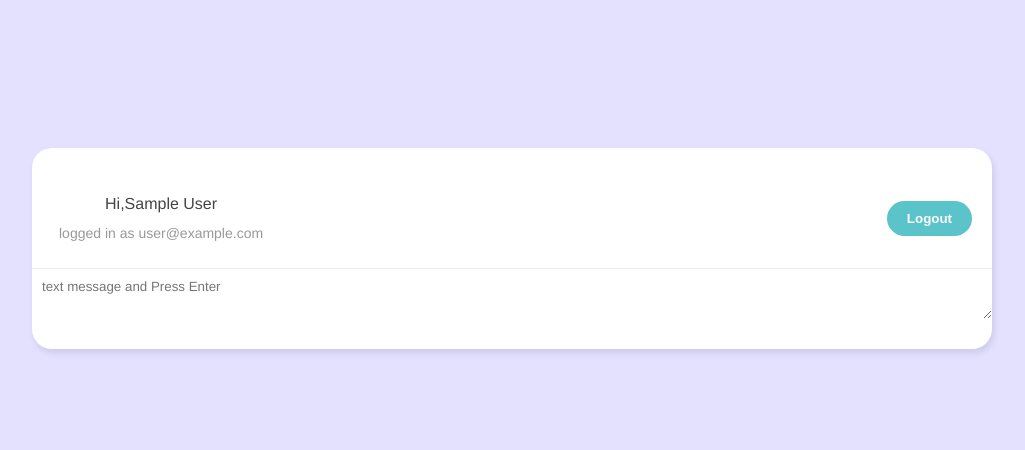
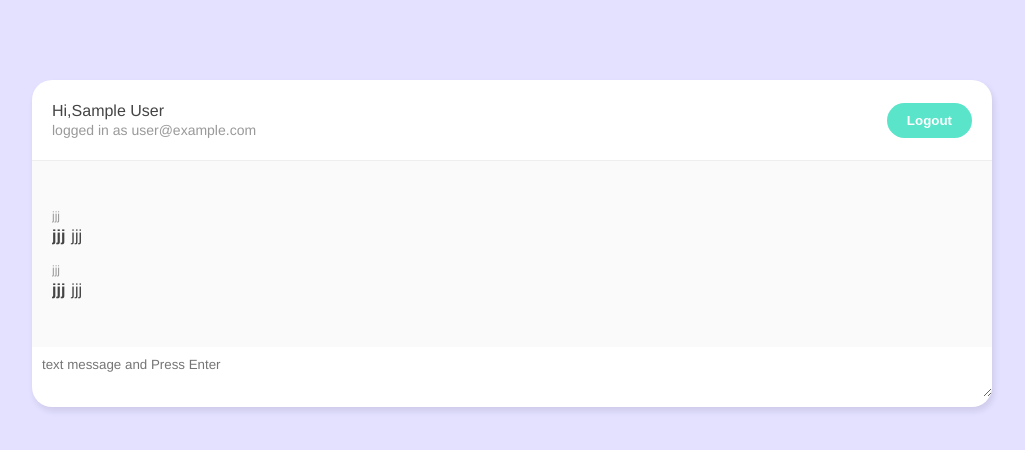
Before and after one commit to DanteThuta/livechat_vue, a Vue app: page /chatroom in a window 1280 px wide. Shown: the top 450 px of the page, without its empty margins (128-1153 px from the left). Built offline with nearby package versions, Linux system fonts and the light colour scheme; no server answers; sample sign-in values are in the browser's storage.

Commit message:
Creating ChatWindow Component(css)

```diff
--- a/src/App.vue
+++ b/src/App.vue
@@ -1,7 +1,5 @@
 <template>
-  <div id="nav">
 
-  </div>
   <router-view/>
 </template>
 
@@ -11,19 +9,8 @@
   -webkit-font-smoothing: antialiased;
   -moz-osx-font-smoothing: grayscale;
 
-  color: #2c3e50;
+
 }
 
-#nav {
-  padding: 30px;
-}
 
-#nav a {
-  font-weight: bold;
-  color: #2c3e50;
-}
-
-#nav a.router-link-exact-active {
-  color: #42b983;
-}
 </style>
--- a/src/assets/global.css
+++ b/src/assets/global.css
@@ -1,30 +1,25 @@
-body{
+body {
     background: #e3e1ff;
     color: #444;
 }
-
-.container{
+  .container {
     width: 90%;
     max-width: 960px;
     margin: 80px auto;
     border-radius: 20px;
     box-shadow: 2px 4px 6px rgba(28, 6, 49, 0.1);
     background: white;
-}
-
-.error{
-    color: crimson;
+  }
+  .error {
+    color: #ff3f80;
     font-size: 14px;
-}
-
-button{
+  }
+  button {
     text-decoration: none;
-    background-color: #5ac4ca;
+    background: #5ae4ca;
     color: white;
     font-weight: bold;
     border: 0;
     border-radius: 20px;
     padding: 10px 20px;
-
-    cursor: pointer;
-}
+  }
--- /dev/null
+++ b/src/components/ChatWindow.vue
@@ -0,0 +1,46 @@
+<template>
+  <div class="chat-window">
+    <div class="messages">
+      <div class="single">
+          <span class="created_at">jjj</span>
+          <span class="name">jjj</span>
+          <span class="message">jjj</span>
+      </div>
+      <div class="single">
+          <span class="created_at">jjj</span>
+          <span class="name">jjj</span>
+          <span class="message">jjj</span>
+      </div>
+    </div>
+  </div>
+</template>
+
+<script>
+export default {
+
+}
+</script>
+
+<style>
+     .chat-window {
+        background: #fafafa;
+        padding: 30px 20px;
+      }
+      .single {
+        margin: 18px 0;
+      }
+      .created_at {
+        display: block;
+        color: #999;
+        font-size: 12px;
+        margin-bottom: 4px;
+      }
+      .name {
+        font-weight: bold;
+        margin-right: 6px;
+      }
+      .messages {
+        max-height: 400px;
+        overflow: auto;
+      }
+</style>
--- a/src/components/Navbar.vue
+++ b/src/components/Navbar.vue
@@ -35,24 +35,20 @@ export default {
 </script>
 
 <style>
-    nav{
+    nav {
         padding: 20px;
         border-bottom: 1px solid #eee;
         display: flex;
+        justify-content: space-between;
         align-items: center;
-    justify-content: space-between;
       }
-
-  nav p{
-    margin: 2px;
-    padding: 5px;
+      nav p {
+        margin: 2px auto;
         font-size: 16px;
         color: #444;
       }
-
-  nav p.email{
+      nav p.email {
         font-size: 14px;
         color: #999;
-
       }
 </style>
--- a/src/components/NewChatForm.vue
+++ b/src/components/NewChatForm.vue
@@ -14,7 +14,7 @@ export default {
     setup(){
         let message = ref("");
         let {user} = getUser();
-        let {error,addDoc} = useCollection("messages");
+        let {error,addDoc} = useCollection("messages");//new collection named "messages"
 
         let handleSubmit=async()=>{
             let chat={
--- a/src/views/Chatroom.vue
+++ b/src/views/Chatroom.vue
@@ -1,12 +1,14 @@
 <template>
   <div class="container">
       <Navbar></Navbar>
+      <ChatWindow></ChatWindow>
       <NewChatForm></NewChatForm>
   </div>
 
 </template>
 
 <script>
+import ChatWindow from '../components/ChatWindow'
 import NewChatForm from '../components/NewChatForm'
 import { watch } from '@vue/runtime-core'
 import {useRouter} from 'vue-router'
@@ -14,6 +16,7 @@ import Navbar from '../components/Navbar'
 import getUser from '../composables/getUser'
 export default {
   components: {
+    ChatWindow,
     NewChatForm, Navbar },
   setup(){
     let {user} = getUser();
--- a/src/views/Welcome.vue
+++ b/src/views/Welcome.vue
@@ -39,42 +39,34 @@ export default {
 
 <style>
 
-.container{
+ .welcome {
         text-align: center;
-    justify-content: center;
         padding: 20px 0;
       }
-
   /* form styles */
-
-.welcome form{
+  .welcome form {
     width: 300px;
-  margin: 30px auto;
+    margin: 20px auto;
   }
-
-.welcome label{
+  /* .welcome label {
     display: block;
-  margin: 20px 0 20px;
+    margin: 20px 0 10px;
+  } */
+  .welcome input {
+    width: 100%;
+    padding: 10px;
+    border-radius: 20px;
+    border: 1px solid #eee;
+    outline: none;
+    color: #999;
+    margin: 10px auto;
   }
-
-.welcome input{
-  padding: 10px;
-  border: 3px solid #eee;
-  border-radius: 10px;
-  margin: 20px auto;
-  outline: 0;
-  width: 100%;
-  color: #999;
-
-}
-
   .welcome span{
     font-weight: bold;
     text-decoration: underline;
     cursor: pointer;
   }
-
-.welcome button{
+  .welcome button {
     margin: 20px auto;
   }
 
```
Lines whose indentation alone changed are shown as unchanged.
